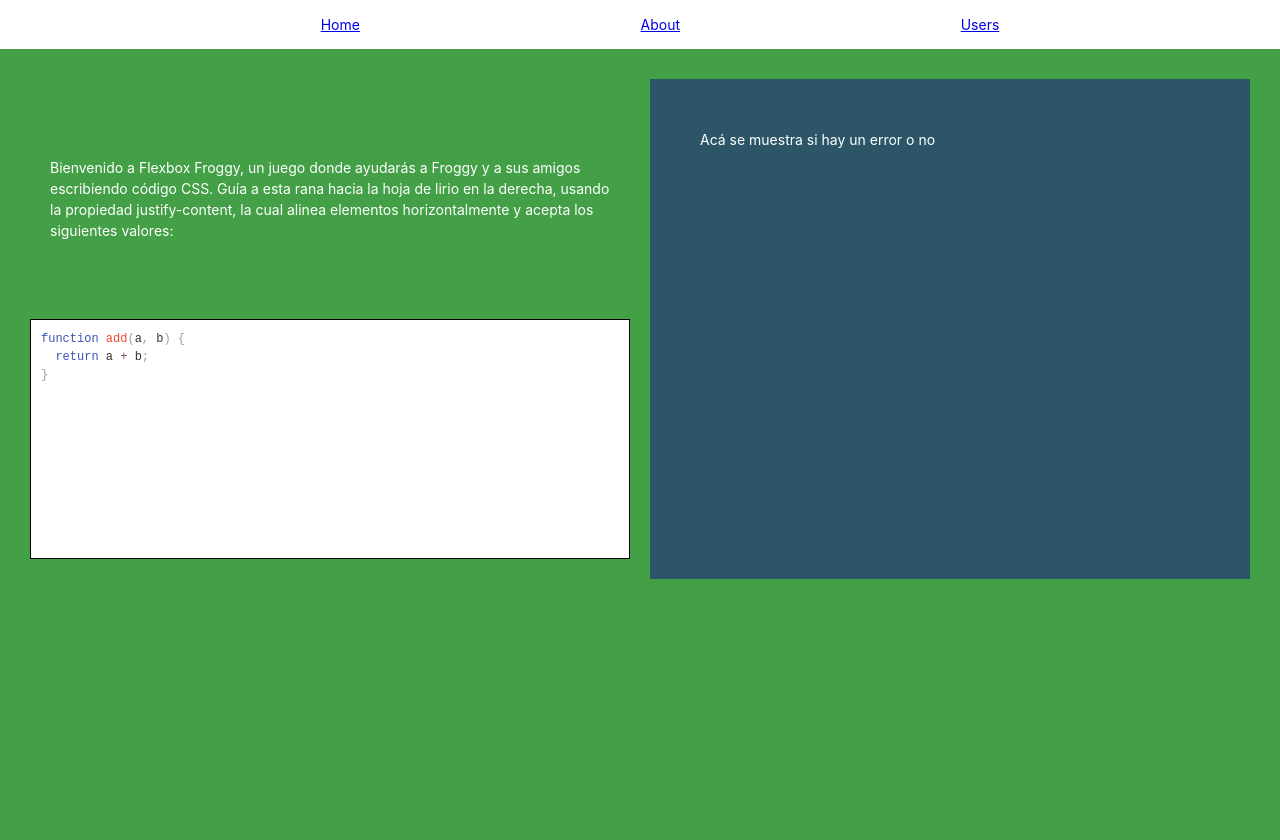
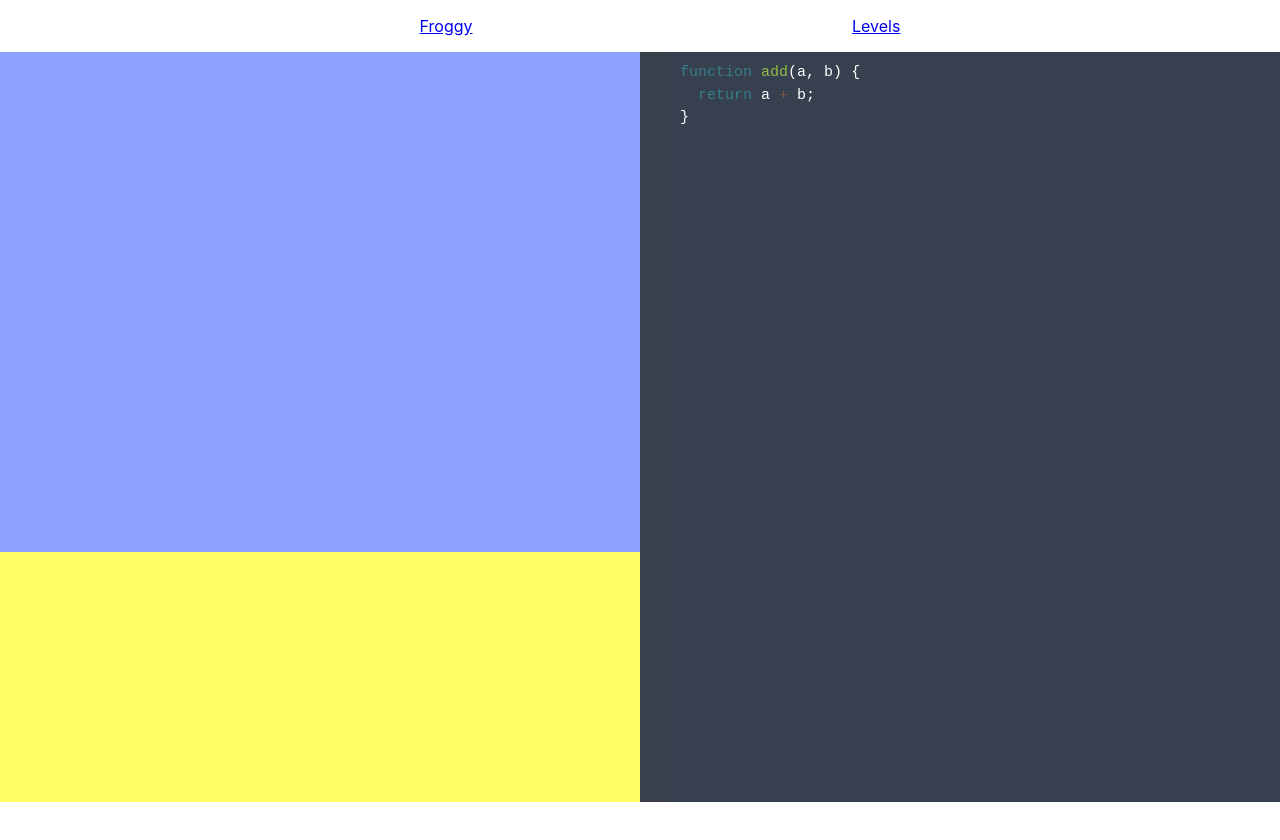
Before and after one commit to master-gamma-force/javascript-game-frontend, a React (Create React App) app: page / in a window 1280 px wide. Shown: the top 840 px of the page. After the commit the page ends 802 px from the top, so only its background shows below. Built offline with nearby package versions, Linux system fonts and the light colour scheme.

Commit message:
Code Editor styling

```diff
--- a/package.json
+++ b/package.json
@@ -6,13 +6,15 @@
     "@testing-library/jest-dom": "^4.2.4",
     "@testing-library/react": "^9.3.2",
     "@testing-library/user-event": "^7.1.2",
+    "node-sass": "^4.13.1",
     "prismjs": "^1.19.0",
     "react": "^16.13.1",
     "react-dom": "^16.13.1",
     "react-router": "^5.1.2",
     "react-router-dom": "^5.1.2",
     "react-scripts": "3.4.1",
-    "react-simple-code-editor": "^0.11.0",
+    "react-simple-code-editor": "0.4.1",
+    "sass-loader": "^8.0.2",
     "styled-components": "^5.0.1"
   },
   "scripts": {
--- a/src/App.jsx
+++ b/src/App.jsx
@@ -7,7 +7,8 @@ import {
   Link
 } from 'react-router-dom'
 
-import Home from './pages/Home'
+import Froggy from './pages/Froggy'
+import Level from './pages/Level'
 
 const Header = styled.header``
 const Nav = styled.nav``
@@ -26,39 +27,28 @@ export default function App () {
         <Nav>
           <List>
             <NavElement>
-              <Link to="/">Home</Link>
+              <Link to="/froggy">Froggy</Link>
             </NavElement>
             <NavElement>
-              <Link to="/about">About</Link>
+              <Link to="/">Levels</Link>
             </NavElement>
-            <NavElement>
-              <Link to="/users">Users</Link>
-            </NavElement>
+
           </List>
         </Nav>
 
         {/* A <Switch> looks through its children <Route>s and
             renders the first one that matches the current URL. */}
         <Switch>
-          <Route path="/about">
-            <About />
+
+          <Route path="/froggy">
+            <Froggy />
           </Route>
-          <Route path="/users">
-            <Users />
-          </Route>
+
           <Route path="/">
-            <Home />
+            <Level />
           </Route>
         </Switch>
       </Header>
     </Router>
   )
 }
-
-function About () {
-  return <h2>About</h2>
-}
-
-function Users () {
-  return <h2>Users</h2>
-}
--- a/src/components/CodeEditor.css
+++ /dev/null
@@ -1,116 +0,0 @@
-
-body {
-  font-size: 14px;
-  line-height: 1.5;
-  margin: 0;
-  padding: 0;
-}
-
-/* App */
-.container {
-  font-family: 'Fira code', 'Fira Mono', Consolas, Menlo, Courier, monospace;
-  display: flex;
-  align-items: center;
-  justify-content: center;
-  height: 100%;
-  width: 100%;
-  color:#666;
-}
-
-.container__content {
-  width: 440px;
-  max-width: 100%;
-  padding: 10px;
-  text-align: center;
-}
-
-.container_editor_area {
-  tab-size: 4ch;
-  max-height: 400px;
-  overflow: auto;
-  margin: 1.67em 0;
-}
-
-.container__editor {
-  font-size: 12px;
-  font-variant-ligatures: common-ligatures;
-  background-color: #fafafa;
-  border-radius: 3px;
-}
-
-.container__editor textarea {
-  outline: 0;
-}
-
-.button {
-  display: inline-block;
-  padding: 0 6px;
-  text-decoration: none;
-  background: #000;
-  color: #fff;
-}
-
-.button:hover {
-  background: linear-gradient(45deg, #E42B66, #E2433F);
-}
-
-/* Syntax highlighting */
-.token.comment,
-.token.prolog,
-.token.doctype,
-.token.cdata {
-  color: #90a4ae;
-}
-.token.punctuation {
-  color: #9e9e9e;
-}
-.namespace {
-  opacity: 0.7;
-}
-.token.property,
-.token.tag,
-.token.boolean,
-.token.number,
-.token.constant,
-.token.symbol,
-.token.deleted {
-  color: #e91e63;
-}
-.token.selector,
-.token.attr-name,
-.token.string,
-.token.char,
-.token.builtin,
-.token.inserted {
-  color: #4caf50;
-}
-.token.operator,
-.token.entity,
-.token.url,
-.language-css .token.string,
-.style .token.string {
-  color: #795548;
-}
-.token.atrule,
-.token.attr-value,
-.token.keyword {
-  color: #3f51b5;
-}
-.token.function {
-  color: #f44336;
-}
-.token.regex,
-.token.important,
-.token.variable {
-  color: #ff9800;
-}
-.token.important,
-.token.bold {
-  font-weight: bold;
-}
-.token.italic {
-  font-style: italic;
-}
-.token.entity {
-  cursor: help;
-}
--- a/src/components/CodeEditor.jsx
+++ b/src/components/CodeEditor.jsx
@@ -5,7 +5,7 @@ import 'prismjs/components/prism-clike'
 import 'prismjs/components/prism-javascript'
 import 'prismjs/components/prism-markup'
 
-import './CodeEditor.css'
+import './CodeEditor.scss'
 
 const code = `function add(a, b) {
   return a + b;
@@ -21,15 +21,23 @@ class CodeEditor extends React.Component {
   render () {
     return (
       <Editor
+        className="CodeEditor"
         value={this.state.code}
         onValueChange={code => this.setState({ code })}
-        highlight={code => highlight(code, languages.javascript)}
+        // highlight={code => highlight(code, languages.javascript)}
+        highlight={code =>
+          highlight(code, languages.javascript)
+            .split('\n')
+            .map(
+              line =>
+                `<span class="container_editor_line_number">${line}</span>`
+            )
+            .join('\n')
+        }
         padding={10}
         style={{
           fontFamily: '"Fira code", "Fira Mono", monospace',
-          fontSize: 12,
-          backgroundColor: 'white',
-          border: '1px solid black'
+          height: '100%'
         }}
       />
     )
--- /dev/null
+++ b/src/components/CodeEditor.scss
@@ -0,0 +1,212 @@
+:root {
+  --color_dove_gray_approx: #666;
+  --alabaster: #fafafa;
+  --black: #000;
+  --white: #fff;
+  --color_cerise_red_approx: #e42b66;
+  --color_cinnabar_approx: #e2433f;
+  --color-comments: #90a4ae;
+  --color-punctuation: white;
+  --color-type: #e91e63;
+  --color-strings: #EE8146;
+  --color_roman_coffee_approx: #795548;
+  --color_governor_bay_approx: #367D8B;
+  --color-function-name: #92BD48;
+  --color-variable: #ff9800;
+
+  --color-editor: #374050;
+	--color-background: #374050;
+	--gradient-editor: linear-gradient(90deg, rgba(55,64,80,0.9) 0%, rgba(55,64,80,1) 100%);
+  //fonts
+  --font_0: "Fira code";
+  --font_1: "Fira Mono";
+  --font_2: "Consolas";
+  --font_3: "Menlo";
+  --font_4: "Courier";
+	--font_5: "monospace";
+	counter-reset: line;
+}
+
+.CodeEditor {
+	line-height: 1.5;
+	font-size: 15px;
+	background: linear-gradient(rgba(55,64,80,0.9) 0%, rgba(55,64,80,1) 100%);
+	margin-left: 30px;
+	outline: none;
+	&:active {
+		border: none;
+	}
+}
+
+
+.container {
+	font-family: var(--font_0), var(--font_1), var(--font_2), var(--font_3), var(--font_4), var(--font_5);
+	display: flex;
+	align-items: center;
+	justify-content: center;
+	height: 100%;
+	width: 100%;
+	color: var(--color_dove_gray_approx);
+	background-color: var(--gradient-editor);
+	padding-left: 100px!important;
+	&_editor_line_number {
+		color: white;
+	}
+	&__content {
+		width: 440px;
+		max-width: 100%;
+		padding: 10px;
+		text-align: center;
+	}
+	&__editor {
+		font-size: 12px;
+		font-variant-ligatures: common-ligatures;
+		background-color: var(--alabaster);
+		border-radius: 3px;
+		textarea {
+			// outline: 0;
+			height: 100%!important;
+		}
+		&_area {
+			tab-size: 4ch;
+			max-height: 400px;
+			overflow: auto;
+			margin: 1.67em 0;
+			padding-left: 3em;
+
+		}
+	}
+}
+
+.container_editor_line_number:before {
+  position: absolute;
+  right: 100%;
+  margin-right: 10px;
+  text-align: right;
+  opacity: .3;
+  user-select: none;
+  counter-increment: line;
+	content: counter(line);
+  opacity: .3;
+  user-select: none;
+  counter-increment: line;
+	content: counter(line);
+	border: none;
+}
+
+
+.button {
+	display: inline-block;
+	padding: 0 6px;
+	text-decoration: none;
+	background: var(--black);
+	color: var(--white);
+	&:hover {
+		background: linear-gradient(45deg, var(--color_cerise_red_approx), var(--color_cinnabar_approx));
+	}
+}
+
+.token {
+	&.comment {
+		color: var(--color-comments);
+	}
+	&.prolog {
+		color: var(--color-comments);
+	}
+	&.doctype {
+		color: var(--color-comments);
+	}
+	&.cdata {
+		color: var(--color-comments);
+	}
+	&.punctuation {
+		color: var(--color-punctuation);
+	}
+	&.property {
+		color: var(--color-type);
+	}
+	&.tag {
+		color: var(--color-type);
+	}
+	&.boolean {
+		color: var(--color-type);
+	}
+	&.number {
+		color: var(--color-type);
+	}
+	&.constant {
+		color: var(--color-type);
+	}
+	&.symbol {
+		color: var(--color-type);
+	}
+	&.deleted {
+		color: var(--color-type);
+	}
+	&.selector {
+		color: var(--color-strings);
+	}
+	&.attr-name {
+		color: var(--color-strings);
+	}
+	&.string {
+		color: var(--color-strings);
+	}
+	&.char {
+		color: var(--color-strings);
+	}
+	&.builtin {
+		color: var(--color-strings);
+	}
+	&.inserted {
+		color: var(--color-strings);
+	}
+	&.operator {
+		color: var(--color_roman_coffee_approx);
+	}
+	&.entity {
+		color: var(--color_roman_coffee_approx);
+		cursor: help;
+	}
+	&.url {
+		color: var(--color_roman_coffee_approx);
+	}
+	&.atrule {
+		color: var(--color_governor_bay_approx);
+	}
+	&.attr-value {
+		color: var(--color_governor_bay_approx);
+	}
+	&.keyword {
+		color: var(--color_governor_bay_approx);
+	}
+	&.function {
+		color: var(--color-function-name);
+	}
+	&.regex {
+		color: var(--color-variable);
+	}
+	&.important {
+		color: var(--color-variable);
+		font-weight: bold;
+	}
+	&.variable {
+		color: var(--color-variable);
+	}
+	&.bold {
+		font-weight: bold;
+	}
+	&.italic {
+		font-style: italic;
+	}
+}
+.namespace {
+	opacity: 0.7;
+}
+
+.language-css .token.string {
+	color: var(--color_roman_coffee_approx);
+}
+.style .token.string {
+	color: var(--color_roman_coffee_approx);
+}
--- a/src/pages/Home.jsx
+++ b/src/pages/Froggy.jsx
@@ -28,6 +28,8 @@ const Results = styled.div`
   padding:50px;
 `
 
+const Helper = styled.div``
+
 const Home = () => {
   return (
     <Wrapper>
@@ -37,8 +39,8 @@ const Home = () => {
       </Sidebar>
       <Results>
         Acá se muestra si hay un error o no
-
       </Results>
+      <Helper></Helper>
 
     </Wrapper>
   )
--- /dev/null
+++ b/src/pages/Level.jsx
@@ -0,0 +1,18 @@
+import React from 'react'
+import './Level.scss'
+import CodeEditor from '../components/CodeEditor'
+
+const Level = () => {
+  return (
+    <div className="Level">
+      <div className="Level-Instructions"></div>
+      <div className="Level-Tests"></div>
+      <div className="Level-Editor">
+        <CodeEditor></CodeEditor>
+      </div>
+      <div className="Level-Footer"></div>
+    </div>
+  )
+}
+
+export default Level
--- /dev/null
+++ b/src/pages/Level.scss
@@ -0,0 +1,53 @@
+// .Level {
+//   display: grid;
+//   grid-template-columns: 1fr 1fr;
+//   grid-template-rows: 2fr 1fr;
+//   grid-area: 'instructions editor'
+//               'tests       editor';
+//   width: 100vw;
+//   height: 100vh;
+// }
+// .Level-Instructions {
+//   background: red;
+//   grid-area: 'instructions';
+// }
+// .Level-Editor {
+//   background: blue;
+//   grid-area: 'editor';
+// }
+// .Level-Tests {
+//   background: green;
+//   grid-area: 'tests';
+// }
+
+
+
+.Level {
+  display: grid;
+  width: 100vw;
+  height: calc(100vh - 50px);
+  grid-template-columns: 1fr 1fr;
+  grid-template-rows: 2fr 1fr;
+  grid-template-areas: "instructions editor"
+                        "tests  editor";
+}
+
+.Level-Instructions {
+  grid-area: instructions;
+  background-color: #8ca0ff;
+}
+
+.Level-Editor {
+  grid-area: editor;
+  background-color:#3A404B;
+}
+
+.Level-Tests {
+  grid-area: tests;
+  background-color: #ffff64;
+}
+
+.Level-Footer {
+  grid-area: foot;
+  background-color: #8cffa0;
+}
```
Also changed, not shown: 1 other file (tests, documents, lock files or other folders).
